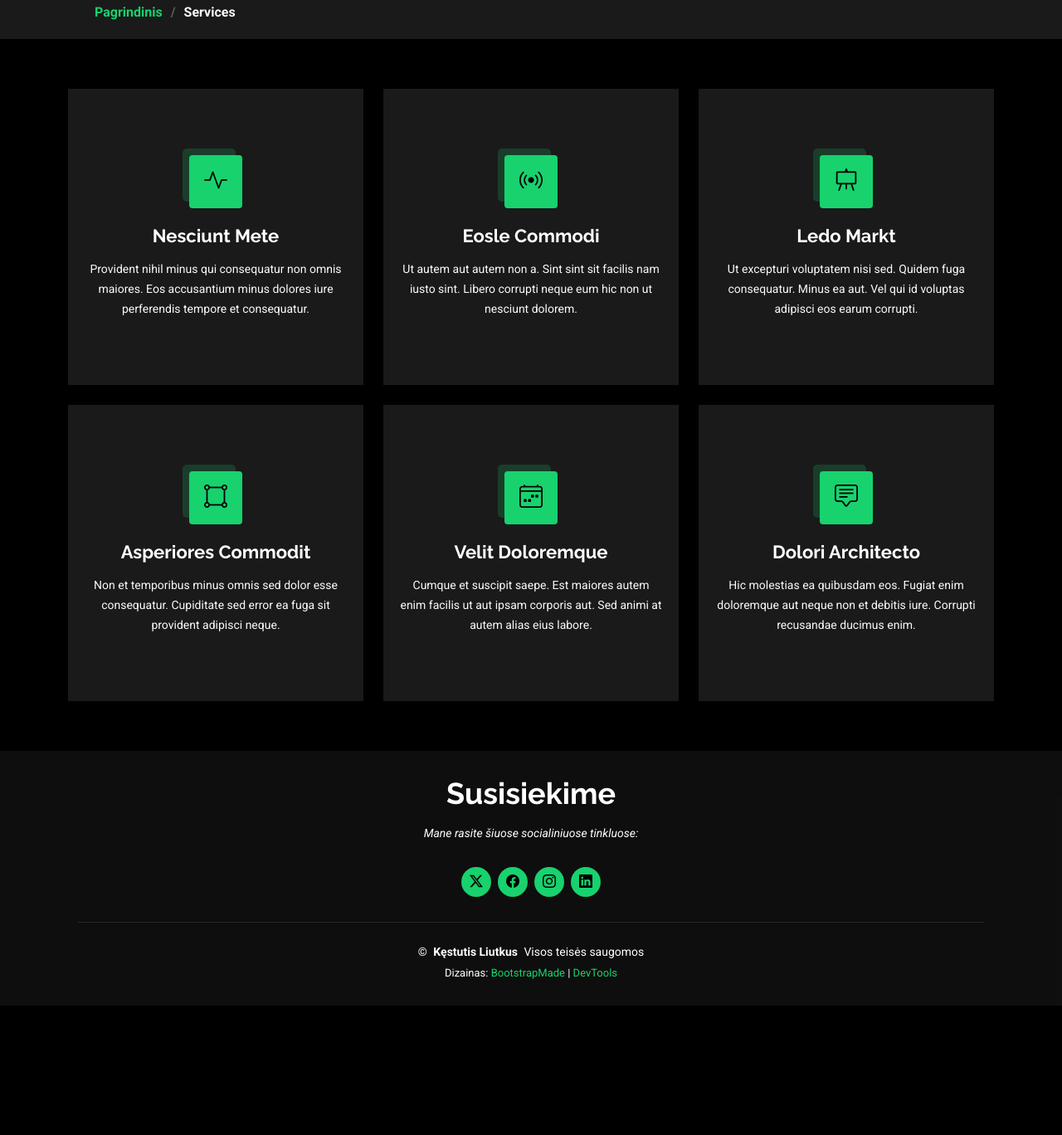
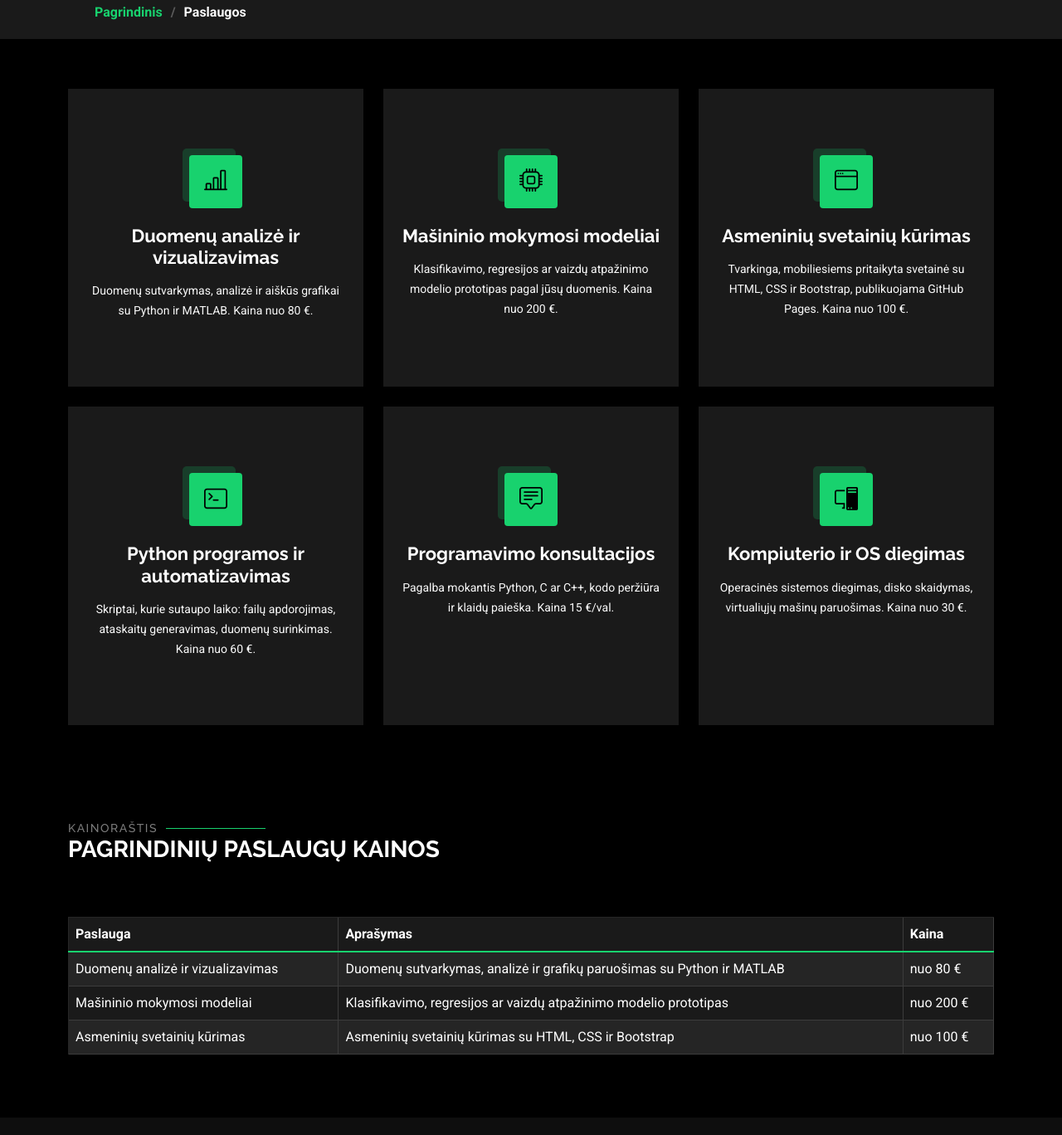
Before and after one commit to Kesstas/KestutisLiutkus.github.io, a plain HTML site: page services.html in a window 1280 px wide. Shown: the part 312-1680 px from the top of the page at 83% size. Before the commit the page ends 1524 px from the top, so only its background shows below. Drawn offline with Linux system fonts and the light colour scheme.

Commit message:
changed up the style of the table at Paslaugos

```diff
--- a/assets/css/main.css
+++ b/assets/css/main.css
@@ -1486,3 +1486,14 @@ section,
   font-size: 14px;
   padding: 0 15px;
 }
+
+/* Paslaugos: kainoraščio lentelė tokios pat spalvos kaip paslaugų kortelės */
+#pricing .table {
+  --bs-table-bg: var(--surface-color);
+  --bs-table-striped-bg: color-mix(in srgb, var(--surface-color), #ffffff 5%);
+  --bs-table-border-color: color-mix(in srgb, var(--default-color), transparent 85%);
+}
+
+#pricing .table thead th {
+  border-bottom: 2px solid var(--accent-color);
+}
--- a/services.html
+++ b/services.html
@@ -70,7 +70,7 @@
         <div class="container">
           <div class="row d-flex justify-content-center text-center">
             <div class="col-lg-8">
-              <h1>Services</h1>
+              <h1>Paslaugos</h1>
             </div>
           </div>
         </div>
@@ -79,7 +79,7 @@
         <div class="container">
           <ol>
             <li><a href="index.html">Pagrindinis</a></li>
-            <li class="current">Services</li>
+            <li class="current">Paslaugos</li>
           </ol>
         </div>
       </nav>
@@ -93,77 +93,62 @@
         <div class="row gy-4">
 
           <div class="col-lg-4 col-md-6" data-aos="fade-up" data-aos-delay="100">
-            <div class="service-item  position-relative">
+            <div class="service-item position-relative">
               <div class="icon">
-                <i class="bi bi-activity"></i>
+                <i class="bi bi-bar-chart-line"></i>
               </div>
-              <a href="" class="stretched-link">
-                <h3>Nesciunt Mete</h3>
-              </a>
-              <p>Provident nihil minus qui consequatur non omnis maiores. Eos accusantium minus dolores iure perferendis tempore et consequatur.</p>
+              <h3>Duomenų analizė ir vizualizavimas</h3>
+              <p>Duomenų sutvarkymas, analizė ir aiškūs grafikai su Python ir MATLAB. Kaina nuo 80 €.</p>
             </div>
           </div><!-- End Service Item -->
 
           <div class="col-lg-4 col-md-6" data-aos="fade-up" data-aos-delay="200">
             <div class="service-item position-relative">
               <div class="icon">
-                <i class="bi bi-broadcast"></i>
+                <i class="bi bi-cpu"></i>
               </div>
-              <a href="" class="stretched-link">
-                <h3>Eosle Commodi</h3>
-              </a>
-              <p>Ut autem aut autem non a. Sint sint sit facilis nam iusto sint. Libero corrupti neque eum hic non ut nesciunt dolorem.</p>
+              <h3>Mašininio mokymosi modeliai</h3>
+              <p>Klasifikavimo, regresijos ar vaizdų atpažinimo modelio prototipas pagal jūsų duomenis. Kaina nuo 200 €.</p>
             </div>
           </div><!-- End Service Item -->
 
           <div class="col-lg-4 col-md-6" data-aos="fade-up" data-aos-delay="300">
             <div class="service-item position-relative">
               <div class="icon">
-                <i class="bi bi-easel"></i>
+                <i class="bi bi-window"></i>
               </div>
-              <a href="" class="stretched-link">
-                <h3>Ledo Markt</h3>
-              </a>
-              <p>Ut excepturi voluptatem nisi sed. Quidem fuga consequatur. Minus ea aut. Vel qui id voluptas adipisci eos earum corrupti.</p>
+              <h3>Asmeninių svetainių kūrimas</h3>
+              <p>Tvarkinga, mobiliesiems pritaikyta svetainė su HTML, CSS ir Bootstrap, publikuojama GitHub Pages. Kaina nuo 100 €.</p>
             </div>
           </div><!-- End Service Item -->
 
           <div class="col-lg-4 col-md-6" data-aos="fade-up" data-aos-delay="400">
             <div class="service-item position-relative">
               <div class="icon">
-                <i class="bi bi-bounding-box-circles"></i>
+                <i class="bi bi-terminal"></i>
               </div>
-              <a href="" class="stretched-link">
-                <h3>Asperiores Commodit</h3>
-              </a>
-              <p>Non et temporibus minus omnis sed dolor esse consequatur. Cupiditate sed error ea fuga sit provident adipisci neque.</p>
-              <a href="" class="stretched-link"></a>
+              <h3>Python programos ir automatizavimas</h3>
+              <p>Skriptai, kurie sutaupo laiko: failų apdorojimas, ataskaitų generavimas, duomenų surinkimas. Kaina nuo 60 €.</p>
             </div>
           </div><!-- End Service Item -->
 
           <div class="col-lg-4 col-md-6" data-aos="fade-up" data-aos-delay="500">
             <div class="service-item position-relative">
               <div class="icon">
-                <i class="bi bi-calendar4-week"></i>
+                <i class="bi bi-chat-square-text"></i>
               </div>
-              <a href="" class="stretched-link">
-                <h3>Velit Doloremque</h3>
-              </a>
-              <p>Cumque et suscipit saepe. Est maiores autem enim facilis ut aut ipsam corporis aut. Sed animi at autem alias eius labore.</p>
-              <a href="" class="stretched-link"></a>
+              <h3>Programavimo konsultacijos</h3>
+              <p>Pagalba mokantis Python, C ar C++, kodo peržiūra ir klaidų paieška. Kaina 15 €/val.</p>
             </div>
           </div><!-- End Service Item -->
 
           <div class="col-lg-4 col-md-6" data-aos="fade-up" data-aos-delay="600">
             <div class="service-item position-relative">
               <div class="icon">
-                <i class="bi bi-chat-square-text"></i>
+                <i class="bi bi-pc-display"></i>
               </div>
-              <a href="" class="stretched-link">
-                <h3>Dolori Architecto</h3>
-              </a>
-              <p>Hic molestias ea quibusdam eos. Fugiat enim doloremque aut neque non et debitis iure. Corrupti recusandae ducimus enim.</p>
-              <a href="" class="stretched-link"></a>
+              <h3>Kompiuterio ir OS diegimas</h3>
+              <p>Operacinės sistemos diegimas, disko skaidymas, virtualiųjų mašinų paruošimas. Kaina nuo 30 €.</p>
             </div>
           </div><!-- End Service Item -->
 
@@ -172,6 +157,48 @@
       </div>
 
     </section><!-- /Services Section -->
+
+    <!-- Pricing Table Section -->
+    <section id="pricing" class="pricing section">
+
+      <!-- Section Title -->
+      <div class="container section-title" data-aos="fade-up">
+        <h2>Kainoraštis</h2>
+        <div><span>Pagrindinių paslaugų</span> <span class="description-title">kainos</span></div>
+      </div><!-- End Section Title -->
+
+      <div class="container" data-aos="fade-up" data-aos-delay="100">
+        <div class="table-responsive">
+          <table class="table table-dark table-striped table-bordered align-middle">
+            <thead>
+              <tr>
+                <th scope="col">Paslauga</th>
+                <th scope="col">Aprašymas</th>
+                <th scope="col">Kaina</th>
+              </tr>
+            </thead>
+            <tbody>
+              <tr>
+                <td>Duomenų analizė ir vizualizavimas</td>
+                <td>Duomenų sutvarkymas, analizė ir grafikų paruošimas su Python ir MATLAB</td>
+                <td>nuo 80 €</td>
+              </tr>
+              <tr>
+                <td>Mašininio mokymosi modeliai</td>
+                <td>Klasifikavimo, regresijos ar vaizdų atpažinimo modelio prototipas</td>
+                <td>nuo 200 €</td>
+              </tr>
+              <tr>
+                <td>Asmeninių svetainių kūrimas</td>
+                <td>Asmeninių svetainių kūrimas su HTML, CSS ir Bootstrap</td>
+                <td>nuo 100 €</td>
+              </tr>
+            </tbody>
+          </table>
+        </div>
+      </div>
+
+    </section><!-- /Pricing Table Section -->
 
   </main>
 
```
